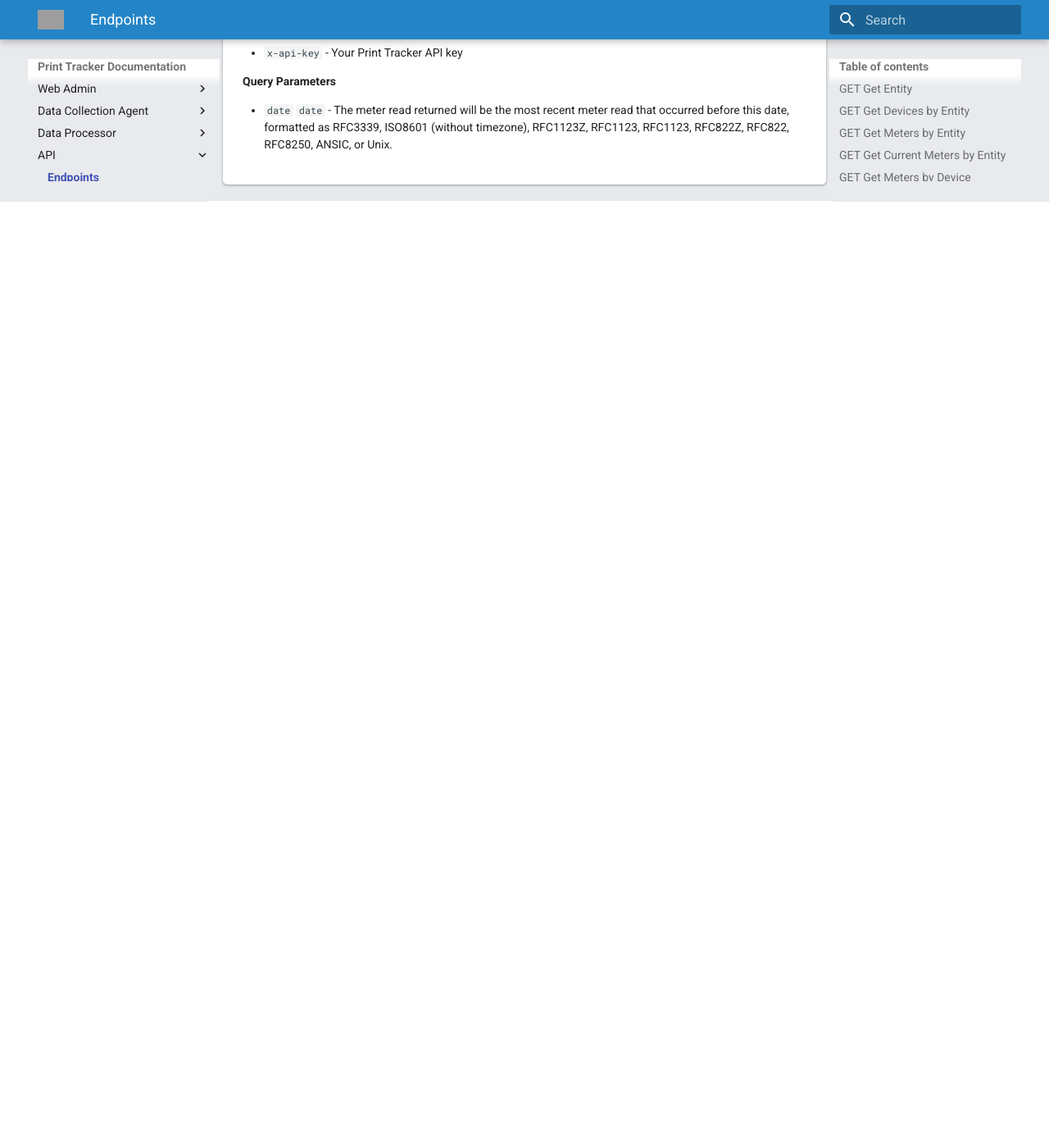
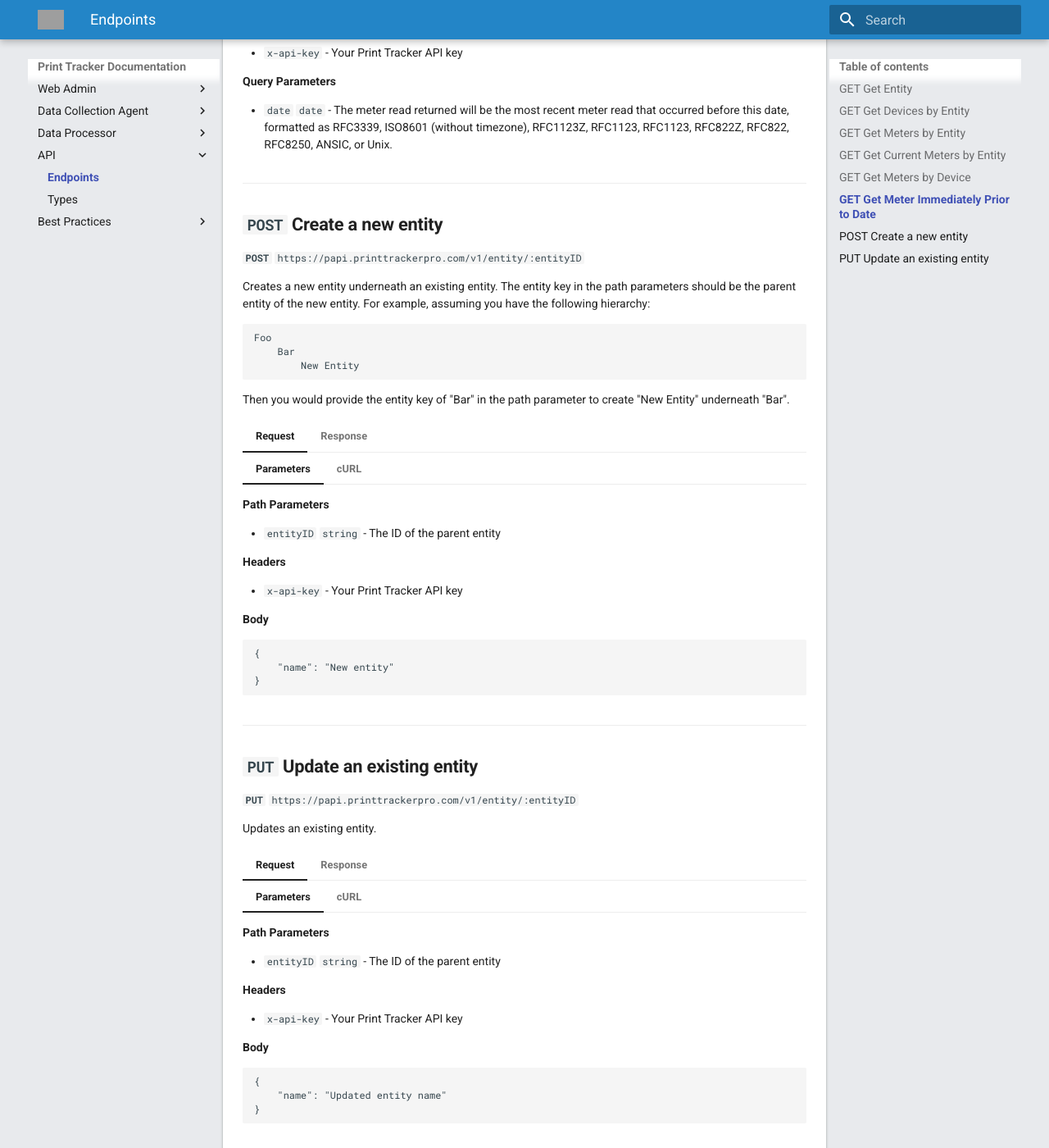
Before and after one commit to printtracker/public-documentation, an MkDocs documentation site: the page built from docs/api/endpoints.md, in a window 1280 px wide and 1400 px high, scrolled down 3444 px. Shown: the whole window at 82% size. Built offline with MkDocs 1.6.1 and Material for MkDocs 9.7.7, drawn with Linux system fonts in a browser that asks for light colours; comment, search, counter and statistics services are not loaded; before the commit the page ends 3689 px from its top, so only the background shows below that; grey boxes are pictures that could not be loaded.

Commit message:
Added docs for API endpoints for creating and updating entities

````diff
--- a/docs/api/endpoints.md
+++ b/docs/api/endpoints.md
@@ -131,7 +131,7 @@
     === "cURL"
 
         ```shell
-        $ curl --location --request GET 'localhost:8080/v1/entity/<ENTITY-ID-HERE>/currentMeter?includeChildren=true&page=1&limit=100' --header 'x-api-key: <API-KEY-HERE>'
+        $ curl --location --request GET 'papi.printtrackerpro.com/v1/entity/<ENTITY-ID-HERE>/currentMeter?includeChildren=true&page=1&limit=100' --header 'x-api-key: <API-KEY-HERE>'
         ```
 
 === "Response"
@@ -202,9 +202,104 @@
     === "cURL"
 
         ```shell
-        $ curl --location --request GET 'https://www.papi.printtrackerpro.com/v1/entity/<ENTITY-ID-HERE>/device/<DEVICE-ID-HERE>/meter/mostRecentPriorTo?date=2021-07-01T17:52:52.417Z' --header 'x-api-key: <API-KEY-HERE>'
+        $ curl --location --request GET 'https://papi.printtrackerpro.com/v1/entity/<ENTITY-ID-HERE>/device/<DEVICE-ID-HERE>/meter/mostRecentPriorTo?date=2021-07-01T17:52:52.417Z' --header 'x-api-key: <API-KEY-HERE>'
         ```
 
 === "Response"
 
-    A sinlge [Meter Read](types.md#meter-read) object
+    A single [Meter Read](types.md#meter-read) object
+
+---
+
+## `POST` Create a new entity
+
+**`POST`** `https://papi.printtrackerpro.com/v1/entity/:entityID`
+
+Creates a new entity underneath an existing entity. The entity key in the path parameters should be the parent entity of the new entity. For example, assuming you have the following hierarchy:
+
+```
+Foo
+    Bar
+        New Entity
+```
+
+Then you would provide the entity key of "Bar" in the path parameter to create "New Entity" underneath "Bar".
+
+
+=== "Request"
+
+    === "Parameters"
+
+        **Path Parameters**
+
+        - `entityID` `string` - The ID of the parent entity
+
+        **Headers**
+
+        - `x-api-key` - Your Print Tracker API key
+
+        **Body**
+
+        ```
+        {
+            "name": "New entity"
+        }
+        ```
+
+    === "cURL"
+
+        ```shell
+        $ curl --location --request POST 'https://papi.printtrackerpro.com/v1/entity/<ENTITY ID HERE>' \
+            --header 'x-api-key: <API-KEY-HERE>' \
+            --header 'Content-Type: application/json' \
+            --data-raw '{
+            "name": "New entity"
+            }'
+        ```
+
+=== "Response"
+
+    [Entity](types.md#entity)
+
+---
+
+## `PUT` Update an existing entity
+
+**`PUT`** `https://papi.printtrackerpro.com/v1/entity/:entityID`
+
+Updates an existing entity.
+
+=== "Request"
+
+    === "Parameters"
+
+        **Path Parameters**
+
+        - `entityID` `string` - The ID of the parent entity
+
+        **Headers**
+
+        - `x-api-key` - Your Print Tracker API key
+
+        **Body**
+
+        ```
+        {
+            "name": "Updated entity name"
+        }
+        ```
+
+    === "cURL"
+
+        ```shell
+        $ curl --location --request PUT 'https://papi.printtrackerpro.com/v1/entity/<ENTITY ID HERE>' \
+            --header 'x-api-key: <API-KEY-HERE>' \
+            --header 'Content-Type: application/json' \
+            --data-raw '{
+                "name": "Updated entity name"
+            }'
+        ```
+
+=== "Response"
+
+    [Entity](types.md#entity)
````
